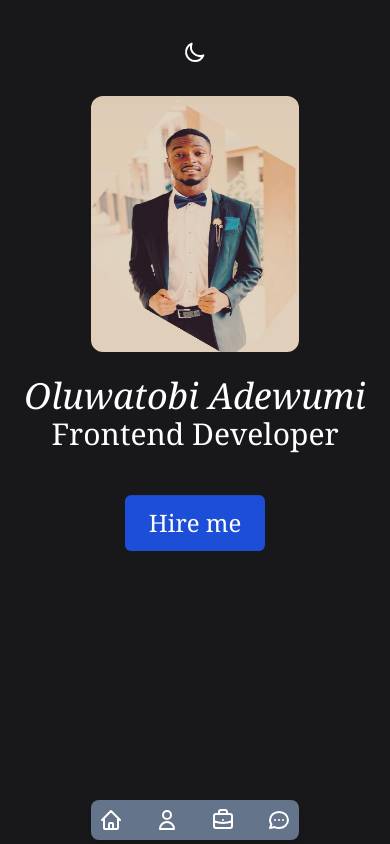
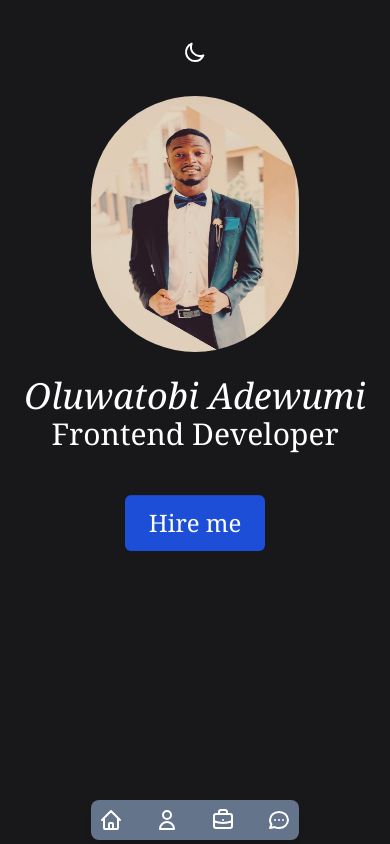
Before and after one commit to Classytobs/portfolio-11, a React (Create React App) app: page / in a window 390 px wide. Shown: the top 844 px of the page. Built offline with nearby package versions, Linux system fonts and the light colour scheme.

Commit message:
working on the screen responsiveness

```diff
--- a/src/Components/Home/Home.jsx
+++ b/src/Components/Home/Home.jsx
@@ -15,7 +15,7 @@ export default function Home() {
       <div className='flex flex-col justify-between content-center items-center gap-y-3'>
             <div className='w-52 h-64 flex justify-center items-center cursor-pointer
             transition ease-in-out delay-150 hover:-translate-y-1 hover:scale-110 duration-300 mb-3'>
-              <img src={img0} alt='me'className='h-64 w-52 rounded-xl '/>
+              <img src={img0} alt='me'className='h-64 w-52 rounded-full '/>
             </div>
 
           <div className=' flex flex-col text-white px-4 justify-between content-center items-center text-3xl font-serif text-center'>
```
